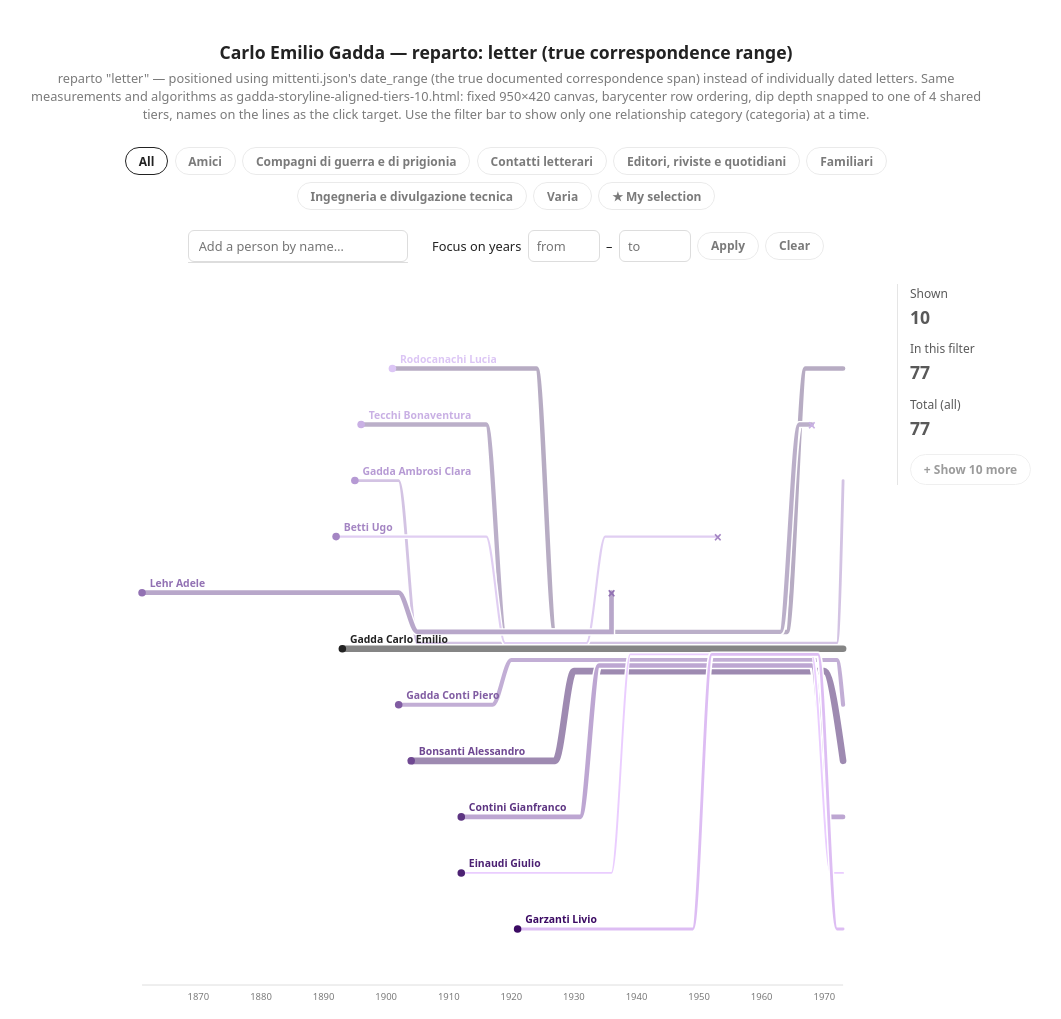
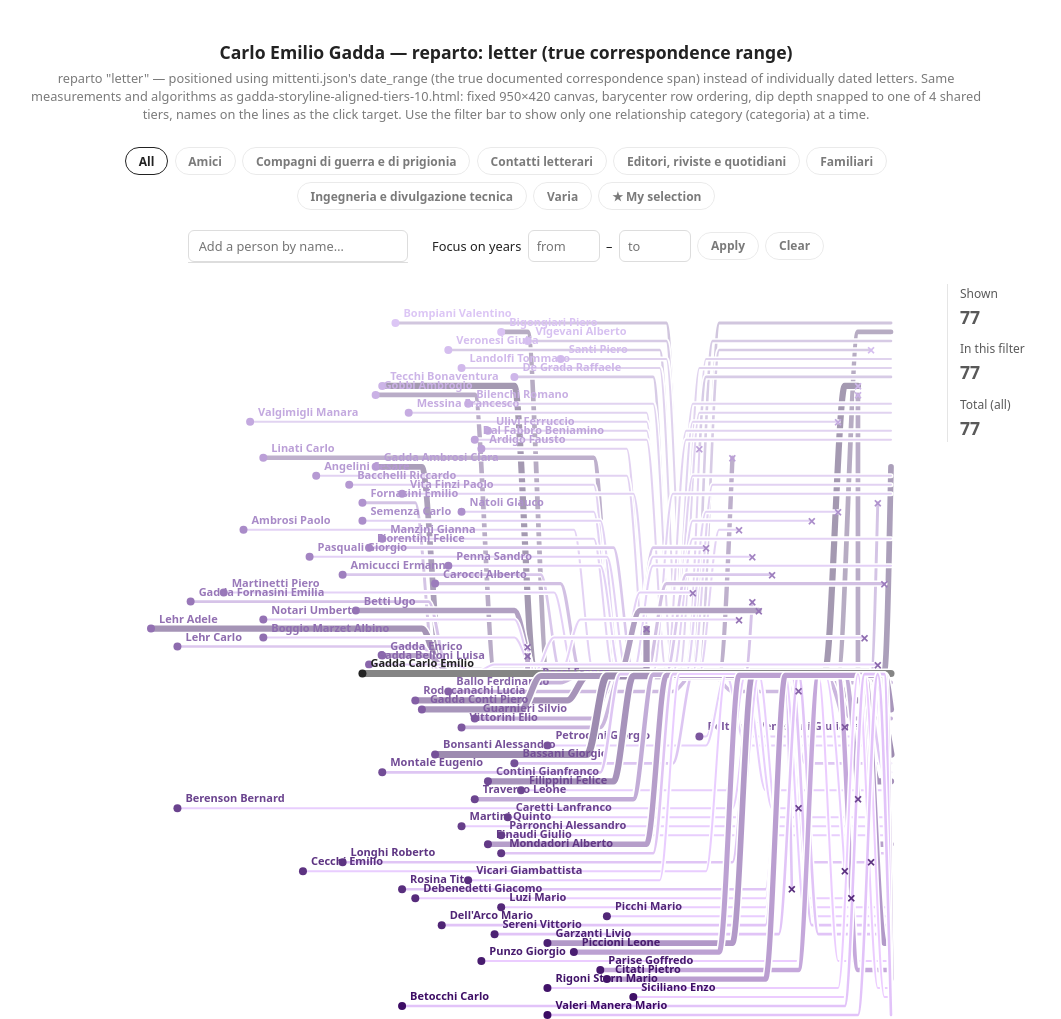
Before and after one commit to angstigone/opengadda, a plain HTML site: page storyline/gadda-reparto-letter-range-declutter.html in a window 1280 px wide. Shown: the top 1019 px of the page, without its empty margins (134-1195 px from the left). Drawn offline with nearby package versions, Linux system fonts and the light colour scheme.

Commit message:
solved the filter thingie

```diff
--- a/storyline/gadda-reparto-letter-range-declutter.html
+++ b/storyline/gadda-reparto-letter-range-declutter.html
@@ -592,10 +592,8 @@
 
   const categoriaValues = Array.from(new Set(allCorrespondents.map(d => d.categoria).filter(Boolean))).sort();
   let activeCategoria = null;
-  const SHOWN_STEP = 10;
-  let shownLimit = SHOWN_STEP;
   // people added by name through the search box — always shown on top of
-  // whatever the category filter + Show more/less would otherwise display,
+  // whatever the category filter would otherwise display,
   // regardless of their weight or category.
   let pinnedNames = new Set();
   // a specific year window to zoom the timeline into, set via the "Focus on
@@ -626,7 +624,7 @@
           d.range_end >= timeFocus.start && d.range_start <= timeFocus.end
         )
       : categoryMatching;
-    const base = isCustom ? [] : matching.slice().sort((a, b) => b.weight - a.weight).slice(0, shownLimit);
+    const base = isCustom ? [] : matching.slice().sort((a, b) => b.weight - a.weight);
     const baseNames = new Set(base.map(d => d.name));
     const pinnedExtra = allCorrespondents.filter(d => pinnedNames.has(d.name) && !baseNames.has(d.name));
     const shown = [...base, ...pinnedExtra];
@@ -634,26 +632,14 @@
     d3.select("#categoria-filter").selectAll(".filter-btn")
       .classed("active", function () { return d3.select(this).attr("data-value") === (activeCategoria ?? "__all__"); });
 
-    const remaining = matching.length - base.length;
-    const canShowLess = shownLimit > SHOWN_STEP;
     d3.select("#count-panel").html(
       isCustom
         ? `<div>Your selection</div><strong>${pinnedExtra.length}</strong>` +
           `<div style="margin-top:0.5rem;opacity:0.7;max-width:9rem;">search a name above to add them here</div>`
         : `<div>Shown</div><strong>${shown.length}</strong>` +
           `<div style="margin-top:0.5rem">${timeFocus ? `Active ${timeFocus.start}–${timeFocus.end}` : "In this filter"}</div><strong>${matching.length}</strong>` +
-          `<div style="margin-top:0.5rem">Total (all)</div><strong>${allCorrespondents.length}</strong>` +
-          (remaining > 0 || canShowLess ? `<div style="margin-top:0.75rem; display:flex; flex-direction:column; gap:0.35rem;">` : "") +
-          (remaining > 0 ? `<button id="show-more-btn" class="filter-btn">+ Show ${Math.min(SHOWN_STEP, remaining)} more</button>` : "") +
-          (canShowLess ? `<button id="show-less-btn" class="filter-btn">− Show ${SHOWN_STEP} less</button>` : "") +
-          (remaining > 0 || canShowLess ? `</div>` : "")
+          `<div style="margin-top:0.5rem">Total (all)</div><strong>${allCorrespondents.length}</strong>`
     );
-    if (!isCustom && remaining > 0) {
-      d3.select("#show-more-btn").on("click", () => { shownLimit += SHOWN_STEP; searchSelected = new Set(); applyFilter(); });
-    }
-    if (!isCustom && canShowLess) {
-      d3.select("#show-less-btn").on("click", () => { shownLimit = Math.max(SHOWN_STEP, shownLimit - SHOWN_STEP); searchSelected = new Set(); applyFilter(); });
-    }
 
     d3.select("#pinned-chips").selectAll(".pinned-chip")
       .data([...pinnedNames])
@@ -668,13 +654,13 @@
     .attr("class", "filter-btn")
     .attr("data-value", "__all__")
     .text("All")
-    .on("click", () => { activeCategoria = null; shownLimit = SHOWN_STEP; searchSelected = new Set(); applyFilter(); });
+    .on("click", () => { activeCategoria = null; searchSelected = new Set(); applyFilter(); });
   categoriaValues.forEach(cat => {
     filterBar.append("button")
       .attr("class", "filter-btn")
       .attr("data-value", cat)
       .text(cat)
-      .on("click", () => { activeCategoria = cat; shownLimit = SHOWN_STEP; searchSelected = new Set(); applyFilter(); });
+      .on("click", () => { activeCategoria = cat; searchSelected = new Set(); applyFilter(); });
   });
   filterBar.append("button")
     .attr("class", "filter-btn")
@@ -716,13 +702,11 @@
     const end = +d3.select("#time-focus-end").property("value");
     if (!start || !end || start >= end) return;
     timeFocus = { start, end };
-    shownLimit = SHOWN_STEP;
     searchSelected = new Set();
     applyFilter();
   });
   d3.select("#time-focus-clear").on("click", () => {
     timeFocus = null;
-    shownLimit = SHOWN_STEP;
     searchSelected = new Set();
     d3.select("#time-focus-start").property("value", "");
     d3.select("#time-focus-end").property("value", "");
```
Also changed, not shown: storyline/gadda-reparto-library-declutter.html (+3 -21 lines), storyline/gadda-reparto-secondary-bibliography-declutter.html (+3 -20 lines).
